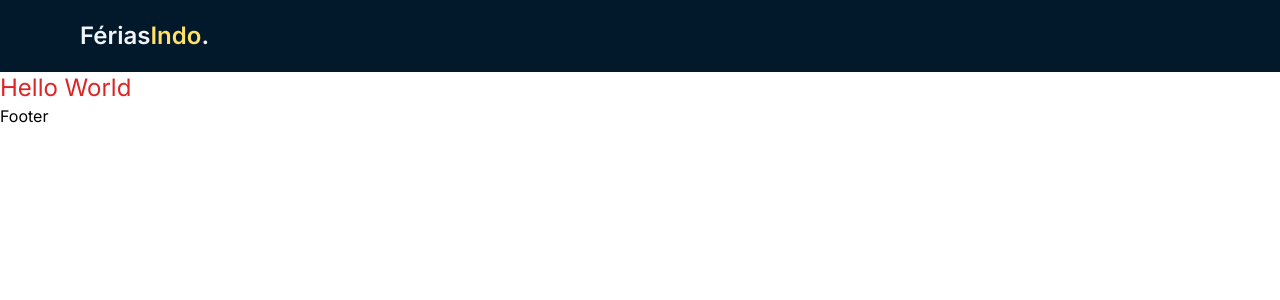
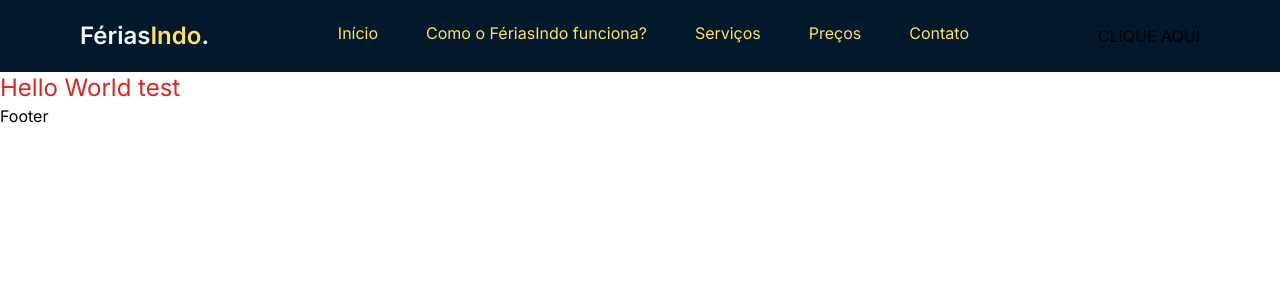
Before and after one commit to IasmimCristina/Travel-Website, a Next.js app: page / in a window 1280 px wide. Shown: the top 300 px of the page. Built offline with nearby package versions, Linux system fonts and the light colour scheme.

Commit message:
Ui for navbar ready.

```diff
--- a/app/layout.tsx
+++ b/app/layout.tsx
@@ -19,8 +19,8 @@ export default function RootLayout({
   return (
     <html lang="pt-br">
       <body className={inter.className}>
+        <Navbar />
 
-        <Navbar />
         <main className='relative overflow-hidden'>
           {children}
 
--- a/app/page.tsx
+++ b/app/page.tsx
@@ -2,6 +2,6 @@ import Image from 'next/image'
 
 export default function Home() {
   return (
- <h1 className='text-bold text-red-600 text-2xl'>Hello World</h1>
+ <h1 className='text-bold text-red-600 text-2xl'>Hello World test</h1>
   )
 }
--- a/components/Navbar.tsx
+++ b/components/Navbar.tsx
@@ -1,17 +1,33 @@
+import { NAV_LINKS } from "@/constants"
 import Link from "next/link"
 
 
 const Navbar = () => {
   return (
-    <nav className=" flex-between max-container padding-container relative z-30 py-5 bg-blue-70">
-      <Link href={"/"}>
-        <p className="text-2xl font-semibold text-slate-100">
+    <nav className="   padding-container  relative z-30 py-5  bg-blue-70">
 
-          Férias<span className="text-yellow-50">Indo</span>.
-        </p>
+      <div className="flexBetween max-container ">
+        <Link href={"/"} >
+          <p className="text-2xl font-semibold text-slate-100">
 
-        <ul className="hidden h-full gap-12 lg:flex"></ul>
-      </Link>
+            Férias<span className="text-yellow-50">Indo</span>.
+          </p>
+
+        </Link>
+        <ul className="hidden h-full gap-12 lg:flex text-yellow-50">
+
+          {NAV_LINKS.map(link => (
+            <Link href={link.href} key={link.key} className="regular-16 cursor-pointer pb-1.5 transition-all hover:font-bold ">
+              {link.label}
+            </Link>
+          ))}
+        </ul>
+
+        <div className="lg:flexCenter hidden">
+          <button>CLIQUE AQUI</button>
+        </div>
+      </div>
+
     </nav>
   )
 }
--- a/constants/index.ts
+++ b/constants/index.ts
@@ -1,7 +1,7 @@
 // NAVIGATION
 export const NAV_LINKS = [
   { href: '/', key: 'home', label: 'Início' },
-  { href: '/', key: 'how_feriasindo_work', label: 'Como o feriasindo funciona?' },
+  { href: '/', key: 'how_feriasindo_work', label: 'Como o FériasIndo funciona?' },
   { href: '/', key: 'services', label: 'Serviços' },
   { href: '/', key: 'pricing ', label: 'Preços' },
   { href: '/', key: 'contact_us', label: 'Contato' },
@@ -62,7 +62,7 @@ export const FOOTER_LINKS = [
   },
   {
     title: 'Nossa Comunidade',
-    links: ['Climbing xixixi', 'Hiking feriasindo', 'Feriasindo kinthill'],
+    links: ['Escalando DTXFDTX', 'Velejando feriasindo', 'Feriasindo montanha'],
   },
 ];
 
@@ -84,3 +84,4 @@ export const SOCIALS = {
     '/wordpress.svg',
   ],
 };
+// Stopped at 21:49
```
